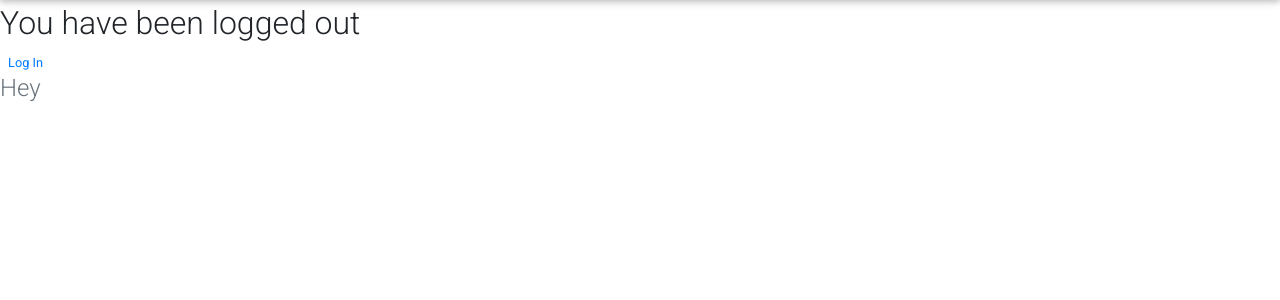
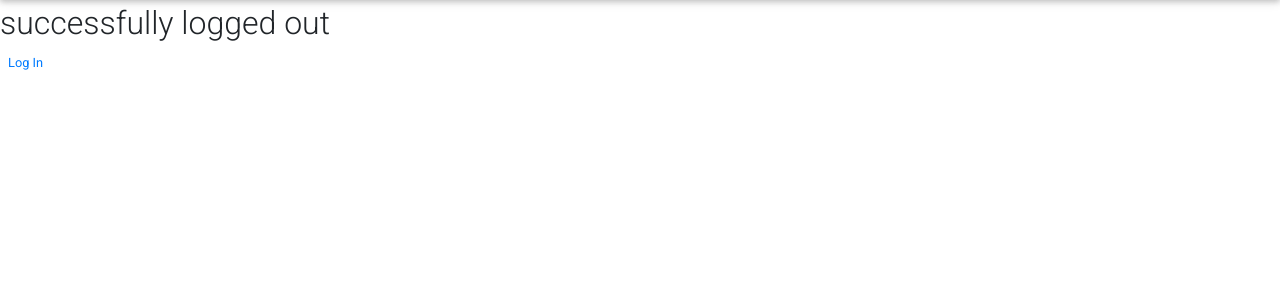
Before and after one commit to Abishag-Maitha/The-P-Hub, a Django app: template mainapp/templates/auth/logout.html in a window 1280 px wide. Shown: the part 63-363 px from the top of the page. Run offline with Django 4.2, Linux system fonts and the light colour scheme; the template is opened without the code that fills it, so the values that code supplies are empty; some libraries are stand-ins or nearby versions; some web fonts are replaced.

Commit message:
Remove wordings

```diff
--- a/mainapp/templates/auth/logout.html
+++ b/mainapp/templates/auth/logout.html
@@ -1,11 +1,10 @@
 {% extends "base.html" %} {% block content %} {{block.super}}
 
 <div class="content-section">
-    <h2>You have been logged out</h2>
+    <h2>successfully logged out</h2>
     <small class="text-muted">
-                <a class="ml-2" href="{% url 'login' %}">Log In</a>
-                <h4>Hey</h4>
-            </small>
+                <a class="ml-2" href="{% url 'login_user' %}">Log In</a>
+
 </div>
 </div>
 {% endblock %}
```
